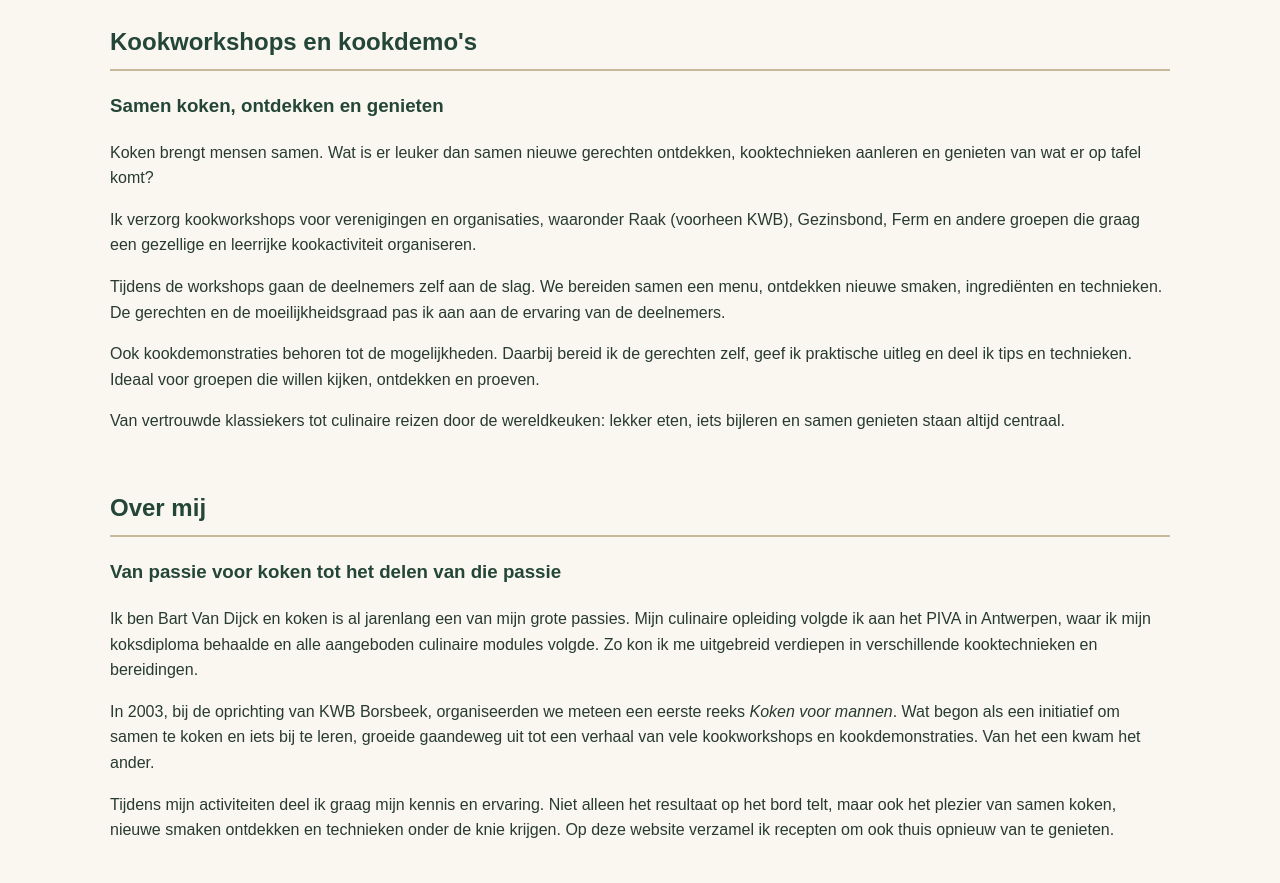
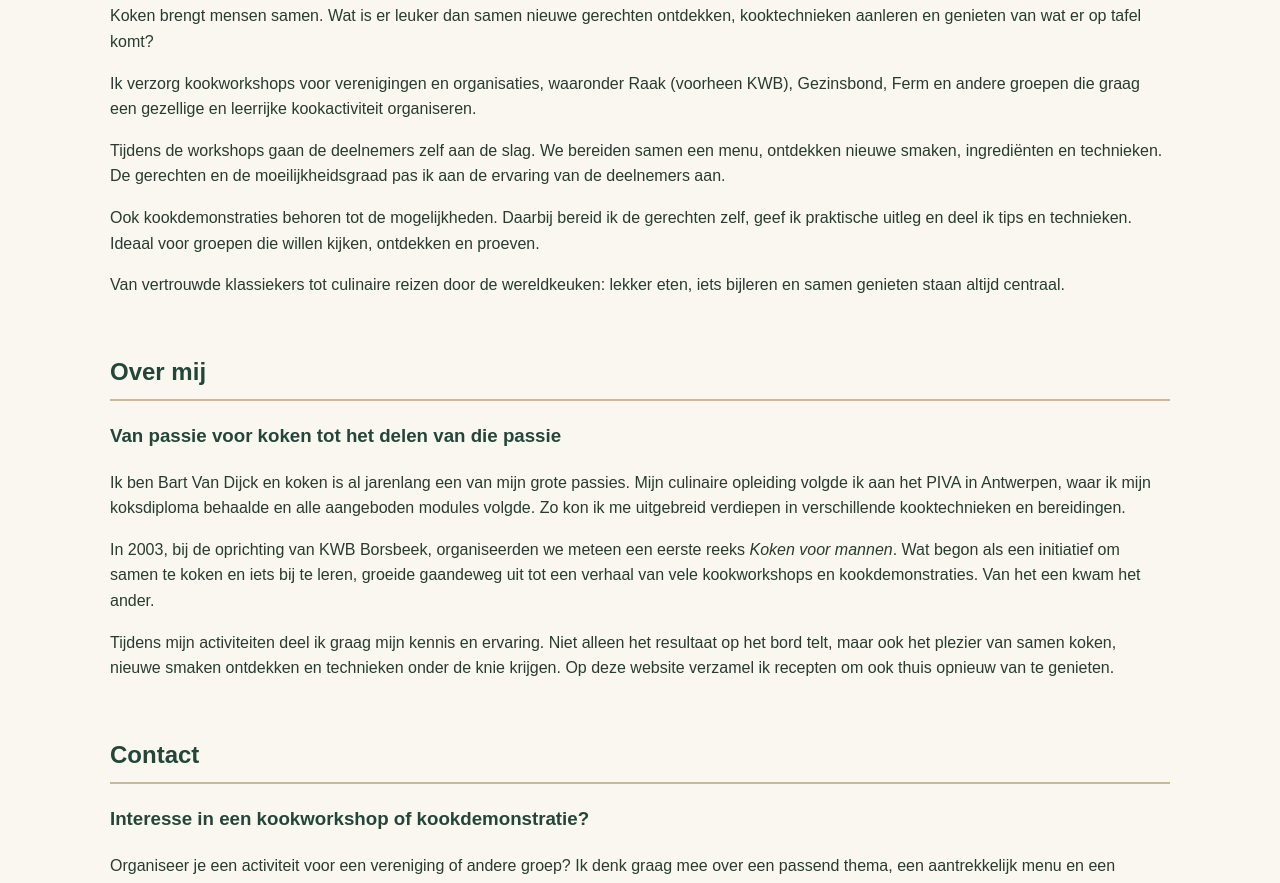
Before and after one commit to bartvandijck4kok-blip/kookworkshops, a plain HTML site: page index.html in a window 1280 px wide. Shown: the part 1682-2565 px from the top of the page. Drawn offline with Linux system fonts and the light colour scheme.

Commit message:
Update index.html

```diff
--- a/index.html
+++ b/index.html
@@ -260,8 +260,8 @@ footer {
     <p>
         Tijdens de workshops gaan de deelnemers zelf aan de slag. We bereiden
         samen een menu, ontdekken nieuwe smaken, ingrediënten en technieken.
-        De gerechten en de moeilijkheidsgraad pas ik aan aan de ervaring van de
-        deelnemers.
+        De gerechten en de moeilijkheidsgraad pas ik aan de ervaring van de
+        deelnemers aan.
     </p>
     <p>
         Ook kookdemonstraties behoren tot de mogelijkheden. Daarbij bereid ik
@@ -280,7 +280,7 @@ footer {
     <p>
         Ik ben Bart Van Dijck en koken is al jarenlang een van mijn grote passies.
         Mijn culinaire opleiding volgde ik aan het PIVA in Antwerpen, waar ik
-        mijn koksdiploma behaalde en alle aangeboden culinaire modules volgde.
+        mijn koksdiploma behaalde en alle aangeboden modules volgde.
         Zo kon ik me uitgebreid verdiepen in verschillende kooktechnieken en bereidingen.
     </p>
     <p>
@@ -340,7 +340,6 @@ const landen = [
     "België",
     "Frankrijk",
     "Italië",
-    "Spanje",
     "Thailand",
     "Mexico",
     "Japan",
```
